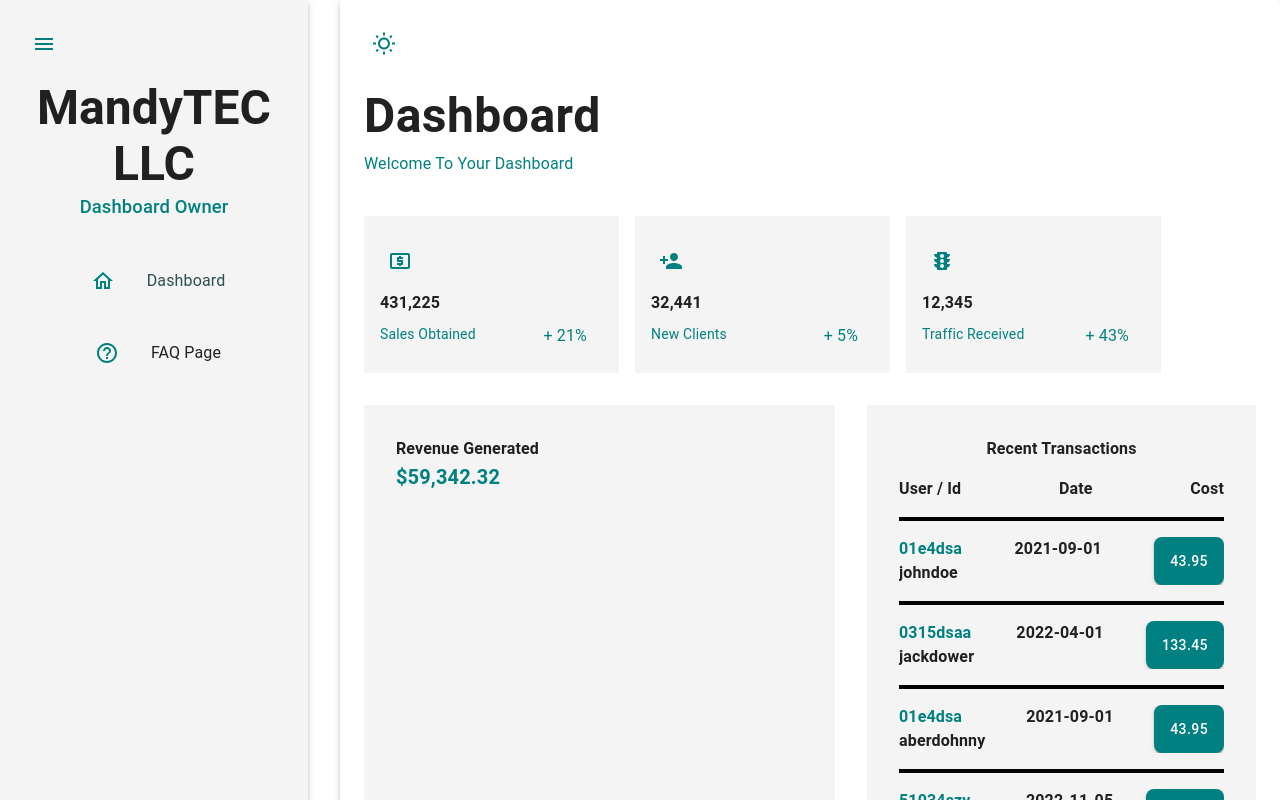
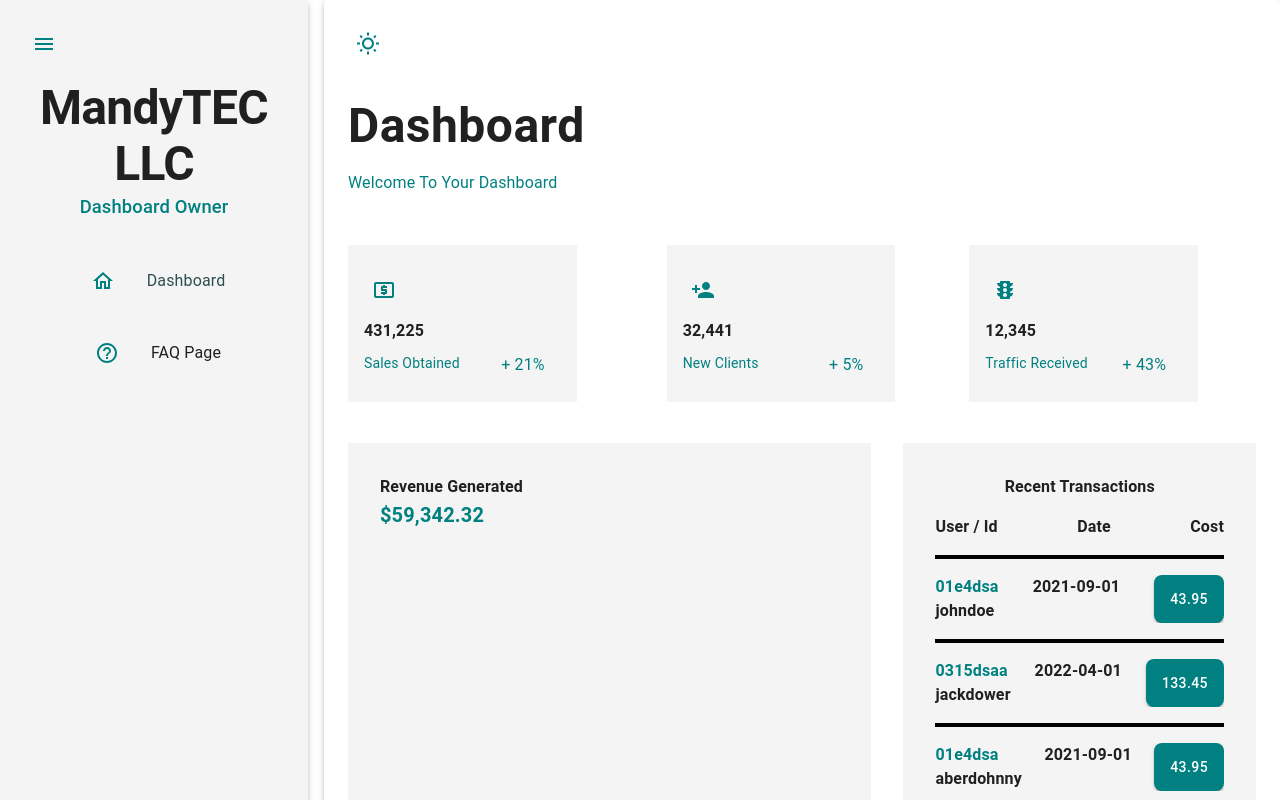
Before and after one commit to binaryballer33/block27A_sales_dashboard, a React (Vite) app: page / in a window 1280 px wide. Shown: the top 800 px of the page. Built offline with nearby package versions, Linux system fonts and the light colour scheme.

Commit message:
finished flexbox to grid conversion
decided that some things should be left as flex for simplicity sake and also to avoid confusion or just using css grid just to say you used it

```diff
--- a/src/components/MainContent/MainContent.jsx
+++ b/src/components/MainContent/MainContent.jsx
@@ -7,7 +7,6 @@ import classes from './MainContentStyles';
 const MainContent = () => (
   <Grid item xs={12} lg={9}>
     <Paper elevation={3} sx={classes.main_content_paper_container}>
-
       {/* The Component Icon */}
       <Box sx={classes.main_content_icon}>
         <IconButton color="primary"><WbSunnyOutlinedIcon /></IconButton>
@@ -17,7 +16,7 @@ const MainContent = () => (
       <Typography sx={classes.main_content_header}>Dashboard</Typography>
       <Typography variant="body1" sx={classes.main_content_sub_header}>Welcome To Your Dashboard</Typography>
 
-      {/* The Mini Dashboards */}
+      {/* Mini Dashboards */}
       <Box sx={classes.main_content_dashboard_sales_client_traffic_container} >
         {mockMiniDashboards.map((miniDashboard, index) => (
           <MiniDashboard
@@ -31,16 +30,13 @@ const MainContent = () => (
         ))}
       </Box>
 
-      {/* The Big Dashboards */}
-      <Box sx={classes.main_content_big_dashboard_container}>
-
-        {/* Revenue Generated */}
+      {/* Big Dashboard Revenue Generated */}
       <Box sx={classes.main_content_dashboard_revenue_generated_container}>
         <Typography variant="body1" fontWeight="bold">Revenue Generated</Typography>
         <Typography variant="h6" fontWeight="bold" color="teal">$59,342.32</Typography>
       </Box>
 
-        {/* Recent Transactions */}
+      {/* Big Dashboard Recent Transactions */}
       <Box sx={classes.main_content_dashboard_recent_transactions_container}>
         <Typography variant="body1" fontWeight="bold" textAlign="center">Recent Transactions</Typography>
         <Box sx={classes.main_content_dashboard_recent_transactions_column_names_container}>
@@ -66,10 +62,7 @@ const MainContent = () => (
             <Divider sx={classes.main_content_divider}/>
           </Box>
         ))}
-
       </Box>
-      </Box>
-
     </Paper>
   </Grid>
 );
--- a/src/components/MainContent/MainContentStyles.js
+++ b/src/components/MainContent/MainContentStyles.js
@@ -1,58 +1,79 @@
 const classes = {
     main_content_paper_container: {
         height: '100%',
-        marginLeft: { sm: "0rem", lg: "1rem"},
         padding: { sm: ".5rem", lg: "1.5rem"},
         overflow: "scroll",
+        display: "grid",
+        gridTemplateAreas: {
+            lg: `
+                "${'icon '.repeat(12)}"
+                "${'header '.repeat(12)}"
+                "${'sub_header '.repeat(12)}"
+                "${'mini_dashboard '.repeat(12)}"
+                "${'revenue_generated '.repeat(11)} ${'recent_transactions '.repeat(1)}"
+            `,
+            md: `
+                "${'icon '.repeat(12)}"
+                "${'header '.repeat(12)}"
+                "${'sub_header '.repeat(12)}"
+                "${'mini_dashboard '.repeat(12)}"
+                "${'revenue_generated '.repeat(10)} ${'recent_transactions '.repeat(2)}"
+            `,
+            xs: `
+                "${'icon '.repeat(12)}"
+                "${'header '.repeat(12)}"
+                "${'sub_header '.repeat(12)}"
+                "${'mini_dashboard '.repeat(12)}"
+                "${'revenue_generated '.repeat(12)}"
+                "${'recent_transactions '.repeat(12)}"
+            `
+        },
     },
     main_content_icon: {
+        gridArea: "icon",
         marginTop: { xs: ".5rem", sm: "0rem" },
         marginBottom: "1rem",
         marginLeft: { xs: ".5rem", sm: "0rem" },
     },
     main_content_header: {
+        gridArea: "header",
         fontWeight: "bold",
         fontSize: { xs: "3rem" },
         textAlign: { xs: "center", lg: "left" },
     },
     main_content_sub_header: {
+        gridArea: "sub_header",
         color: "teal",
         marginBottom: "2.5rem",
         textAlign: { xs: "center", lg: "left" },
     },
     main_content_dashboard_sales_client_traffic_container: {
-        display: "flex",
-        overflow: "scroll",
-        width: "100%",
+        gridArea: "mini_dashboard",
+        display: "grid",
+        gridTemplateColumns: { xs: "1fr", md: "repeat(3, 4fr)" },
         justifyContent: { xs: "space-around", lg: "start" },
-        flexDirection: { xs: "column", md: "row" },
-        placeItems: { xs: "center", lg: "start" },
-    },
-    main_content_big_dashboard_container: {
-        display: "flex",
-        marginTop: "2rem",
-        height: "55%",
-        flexDirection: { xs: "column", md: "row" },
-        placeItems: { xs: "center", lg: "start" },
+        placeItems: { xs: "center", md: "start" },
+        marginLeft: { xs: "0rem", md: "1rem", lg: "0rem" },
     },
     main_content_dashboard_revenue_generated_container: {
-        flexGrow: "1",
+        gridArea: "revenue_generated",
+        marginTop: "2rem",
         backgroundColor: "#f4f4f4",
         marginLeft: { xs: "0rem", md: "1rem", lg: "0rem" },
         padding: { xs: "1rem", lg: "2rem" },
         height: { xs: "200px", md: "400px", lg: "465px" },
-        width: { xs: "357px", md: "150px", lg: "33%" },
+        width: { xs: "90%", md: "auto" },
         textAlign: { xs: "center", lg: "left" },
     },
     main_content_dashboard_recent_transactions_container: {
+        gridArea: "recent_transactions",
         backgroundColor: "#f4f4f4",
-        marginTop: {xs: "1rem", md: "0rem"},
-        marginRight: { xs: "0rem", md: "1rem", lg: "0rem" },
+        marginTop: {xs: "1rem", md: "2rem"},
         marginBottom: { xs: "2rem", sm: "0rem" },
         marginLeft: { xs: "0rem", md: "1rem", lg: "2rem" },
         padding: { xs: "1rem", lg: "2rem" },
+        width: { xs: "90%", md: "auto" },
         height: { xs: "350px", md: "400px", lg: "465px" },
-        width: { xs: "357px", md: "325px", lg: "325px" },
         overflow: "scroll",
     },
     main_content_dashboard_recent_transactions_column_names_container: {
@@ -65,7 +86,6 @@ const classes = {
         marginBottom: '1rem',
         color: 'black',
         border: "2px solid black",
-        minWidth: "320px"
     },
     main_content_dashboard_button: {
         color: 'white',
@@ -77,7 +97,6 @@ const classes = {
         marginTop: "1rem",
         justifyContent: "space-between",
         overflow: "scroll",
-        minWidth: "320px"
     }
 }
 
--- a/src/components/MiniDashboard/MiniDashboardStyles.js
+++ b/src/components/MiniDashboard/MiniDashboardStyles.js
@@ -10,7 +10,7 @@ const classes = {
         backgroundColor: '#f4f4f4',
         padding: '1rem',
         height:"125px",
-        width: { xs: "357px", md: "25%" },
+        width: { xs: "80%", md: "65%" },
         placeItems: { xs: "center", lg: "normal" },
         // need theme.breakpoints for this because the 1st element you don't want to have a marginLeft and you only want this to apply at mobile screen sizes
         // also theme.breakpoints.down("md") is not using my correct breakpoint of 600, it's using it's default breakpoint of 900, I don't know why
--- a/src/components/SideBar/SideBar.jsx
+++ b/src/components/SideBar/SideBar.jsx
@@ -7,7 +7,7 @@ const SideBar = () => (
 	<Grid item xs={12} lg={3}>
 		<Paper elevation={3} sx={classes.side_bar_paper_container}>
 			<IconButton color="primary"><MenuIcon sx={classes.side_bar_hamburger_menu_icon}/></IconButton>
-			<Typography variant="h3" sx={classes.side_bar_header}>MandyTEC LLC</Typography>
+			<Typography variant="h1" sx={classes.side_bar_header}>MandyTEC LLC</Typography>
 			<Typography variant="h6" sx={classes.side_bar_sub_header}>Dashboard Owner</Typography>
 			<Box sx={classes.side_bar_home_container}>
 				<IconButton color="primary"><HomeOutlinedIcon /></IconButton>
```
Lines whose indentation alone changed are shown as unchanged.
